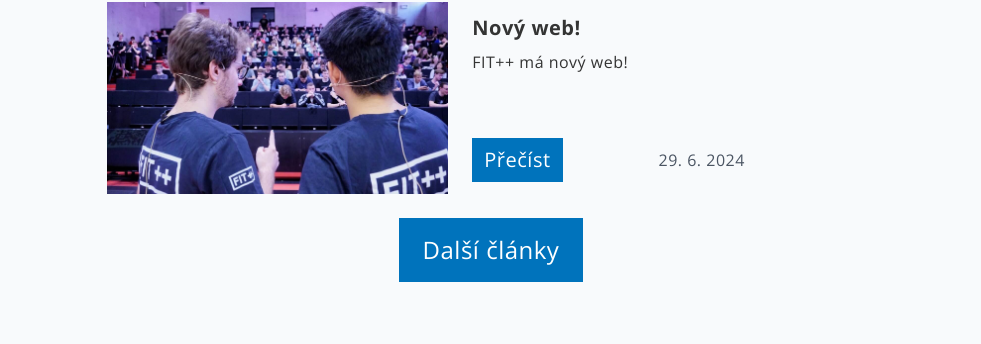
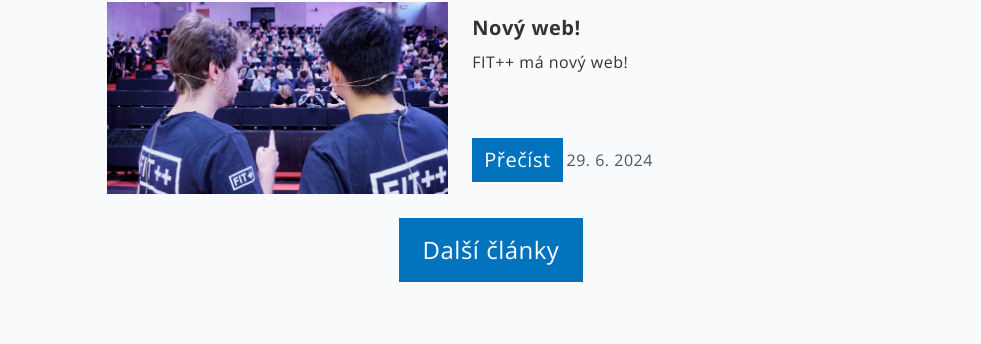
Before and after one commit to klubFITpp/klubfitpp, a Jekyll site: the page built from index.html, in a window 1280 px wide. Shown: the part 2966-3310 px from the top of the page, without its empty margins (149-1130 px from the left). Built offline with Jekyll 4.4.1, drawn with Linux system fonts in a browser that asks for light colours.

Commit message:
css fix for articles on mobile

```diff
--- a/assets/css/app.css
+++ b/assets/css/app.css
@@ -1045,6 +1045,7 @@
   background-position: center center;
   background-repeat: no-repeat;
   background-size: cover;
+  max-width: 100%;
 }
 
 .refs__button:hover {
@@ -1312,6 +1313,10 @@
   }
 }
 
+.news__text {
+  max-width: 100%;
+}
+
 .news__title {
   max-width: 28rem;
   justify-content: flex-start;
@@ -1374,7 +1379,7 @@
 }
 
 .news__date {
-  margin-left: 6rem;
+  margin-left: 0.25rem;
   font-size: 1rem;
   line-height: 1.5rem;
   --tw-text-opacity: 1;
--- a/assets/css/input.css
+++ b/assets/css/input.css
@@ -388,6 +388,7 @@
     background-position: center center;
     background-repeat: no-repeat;
     background-size: cover;
+    max-width: 100%;
 }
 
 .refs__button:hover {
@@ -472,6 +473,7 @@
 
 .news__text {
     @apply flex-col w-96 m-auto lg:w-full items-start pr-7 lg:pr-0 justify-start py-4 lg:py-2 pl-2 sm:pl-6;
+    max-width: 100%;
 }
 
 .news__title {
@@ -491,7 +493,7 @@
 }
 
 .news__date {
-    @apply ml-24 text-base text-gray-600;
+    @apply ml-1 text-base text-gray-600;
 }
 
 /* POST */
```
